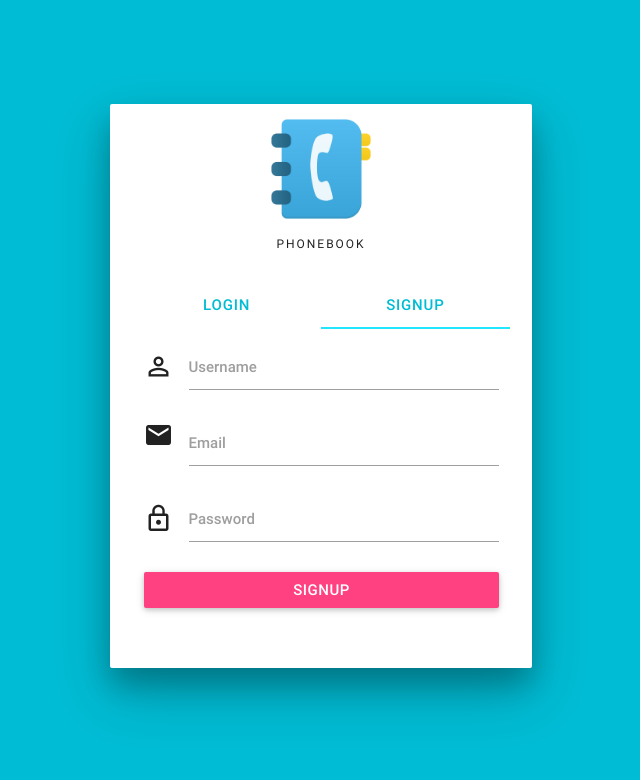
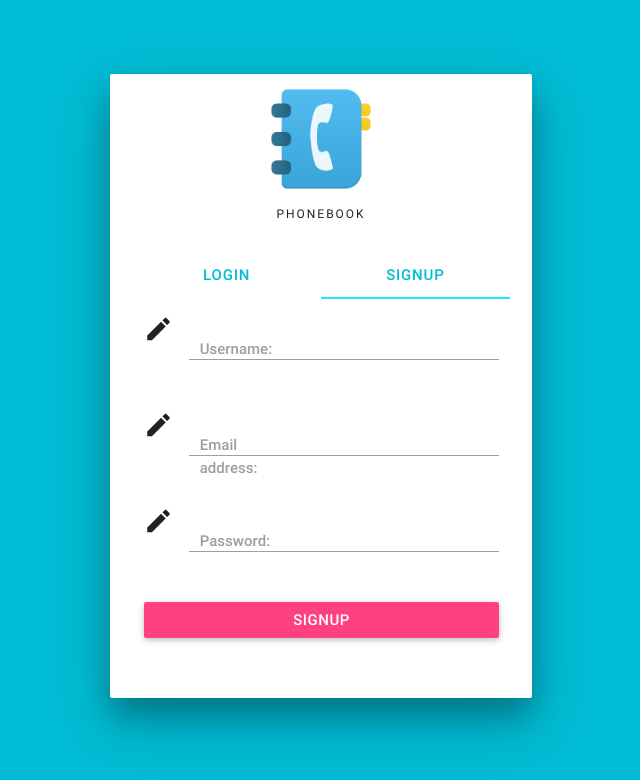
Before and after one commit to ankurnarkhede/django-phonebook, a Django app: template phonebook/templates/auth.html in a window 1280 px wide, after a click on "SIGNUP". Shown: the top 780 px of the page, without its empty margins (319-959 px from the left). Run offline with Django 3.2, Linux system fonts and the light colour scheme; the template is opened without the code that fills it: values that come from a table or form of the project are taken from there, others are empty.

Commit message:
UserFormView

```diff
--- a/django_phonebook/urls.py
+++ b/django_phonebook/urls.py
@@ -20,6 +20,7 @@ urlpatterns = [
     # template url start
     url (r'^auth/', views.LoginView.as_view ()),
     url (r'^login/$', views.LoginView.as_view (), name='login_user'),
+    url (r'^signup/$', views.UserFormView.as_view (), name='signup_user'),
     url (r'^logout/$', views.LogoutView.as_view (), name='logout_user'),
 
     # template url end
--- /dev/null
+++ b/phonebook/forms.py
@@ -0,0 +1,10 @@
+from django.contrib.auth.models import User
+from django import forms
+
+class UserForm(forms.ModelForm):
+    password=forms.CharField(widget=forms.PasswordInput)
+
+
+    class Meta:
+        model = User
+        fields=['username', 'email', 'password']
--- a/phonebook/templates/auth.html
+++ b/phonebook/templates/auth.html
@@ -70,7 +70,7 @@
 
     <div class="row" id="login-page">
         <div class="col s12 z-depth-4 card-panel">
-            <form class="login-form" style="width: 400px;" method="post" action="{% url 'login_user'%}">
+            <form class="login-form" style="width: 400px;" method="post" action="{% url 'signup_user'%}">
                 <div class="row">
                     <div class="input-field col s12 center">
                         <img alt="" class=" responsive-img valign profile-image-login" src="{% static 'login/images/phonebook-icon.png' %}">
@@ -108,7 +108,6 @@
                             </div>
                         </div>
 
-                        {% csrf_token %}
                         <div class="row">
                             <div class="input-field col s12">
 {#                                <a class="btn waves-effect waves-light col s12" href="index.html">Login</a>#}
@@ -129,28 +128,31 @@
 
                     <div class="col s12" id="signup">
 
-                        <div class="row margin">
-                            <div class="input-field col s12">
-                                <i class="mdi-social-person-outline prefix"></i> <input id="username1" name="username1" type="text"> <label class="center-align" for="username1">Username</label>
-                            </div>
-                        </div>
-                        <div class="row margin">
-                            <div class="input-field col s12">
-                                <i class="material-icons prefix">email</i> <input id="email1" name="email1" type="text"> <label class="center-align" for="email1">Email</label>
-                            </div>
-                        </div>
-                      <!--   <div class="row margin">
-                            <div class="input-field col s12">
-                                <i class="mdi-social-person-outline prefix"></i> <input id="username" type="text"> <label class="center-align" for="username">Username</label>
-                            </div>
-                        </div> -->
-                        <div class="row margin">
-                            <div class="input-field col s12">
-                                <i class="mdi-action-lock-outline prefix"></i> <input id="password1" name="password1" type="password"> <label for="password1">Password</label>
-                            </div>
-                        </div>
+                            {% include 'form-template.html' %}
 
-                        {% csrf_token %}
+
+
+{#                        <div class="row margin">#}
+{#                            <div class="input-field col s12">#}
+{#                                <i class="mdi-social-person-outline prefix"></i> <input id="username1" name="username1" type="text"> <label class="center-align" for="username1">Username</label>#}
+{#                            </div>#}
+{#                        </div>#}
+{#                        <div class="row margin">#}
+{#                            <div class="input-field col s12">#}
+{#                                <i class="material-icons prefix">email</i> <input id="email1" name="email1" type="text"> <label class="center-align" for="email1">Email</label>#}
+{#                            </div>#}
+{#                        </div>#}
+{#                      <!--   <div class="row margin">#}
+{#                            <div class="input-field col s12">#}
+{#                                <i class="mdi-social-person-outline prefix"></i> <input id="username" type="text"> <label class="center-align" for="username">Username</label>#}
+{#                            </div>#}
+{#                        </div> -->#}
+{#                        <div class="row margin">#}
+{#                            <div class="input-field col s12">#}
+{#                                <i class="mdi-action-lock-outline prefix"></i> <input id="password1" name="password1" type="password"> <label for="password1">Password</label>#}
+{#                            </div>#}
+{#                        </div>#}
+
                         <div class="row">
                             <div class="input-field col s12">
 {#                                <a class="btn waves-effect waves-light col s12" href="index.html">SignUP</a>#}
--- /dev/null
+++ b/phonebook/templates/form-template.html
@@ -0,0 +1,18 @@
+
+
+
+{% for field in form %}
+
+    <div class=" row">
+        <div class="input-field col s12">
+            <i class="material-icons prefix">edit</i>
+{#            <input name="name" id="name" type="text" class="validate" required="required">#}
+            {{ field  }}
+            <label for="name">{{ field.label_tag }}</label>
+            {% if field.errors %}
+                <span class="helper-text" data-error="{{ field.errors }}" data-success="right">Helper Text</span>
+            {% endif %}
+        </div>
+    </div>
+
+{% endfor %}
```
Also changed, not shown: phonebook/views.py (+49 -0 lines), db.sqlite3.
